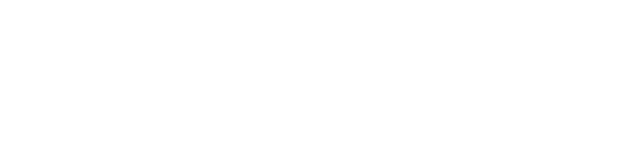
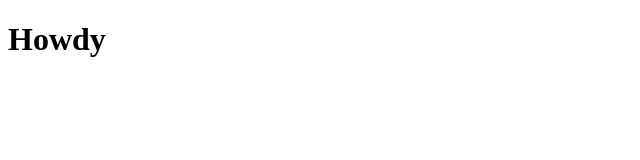
Before and after one commit to HolySpiritus/Gangsta-, a plain HTML site: page index.html in a window 1280 px wide. Shown: the whole page, without its empty margins (0-640 px from the left). Drawn offline with Linux system fonts and the light colour scheme.

Commit message:
Yesss sirr

```diff
--- a/index.html
+++ b/index.html
@@ -7,5 +7,6 @@
 </head>
 <body>
 
+<h1>Howdy </h1>
 </body>
 </html>
```
